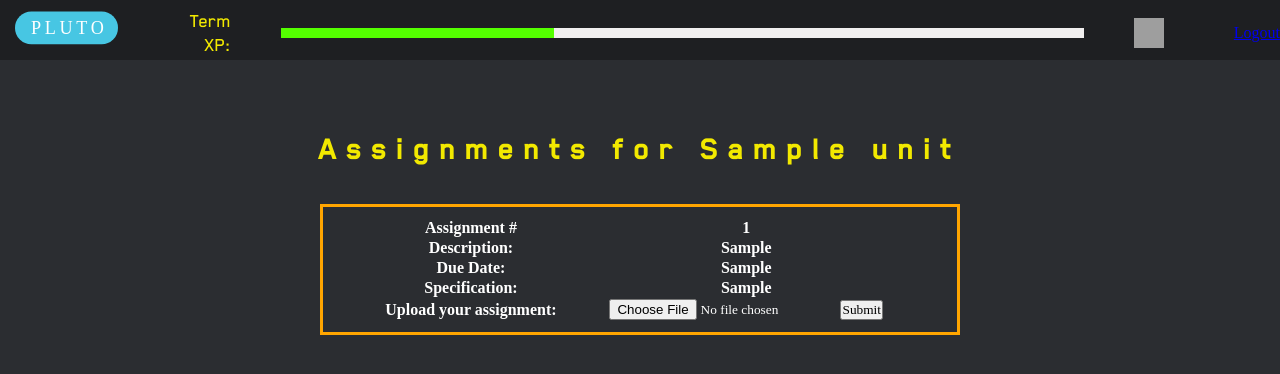
After one commit to Wade-CQU/DevProject, a PHP site: page /php/assigment.php?unitId=1 in a window 1280 px wide. The commit adds this page. Shown: the top 374 px of the page. Run offline with PHP 8.4, Linux system fonts and the light colour scheme; the visitor is signed in with stand-in values (Sample User, id 1); tables that the repository leaves empty or names only in its code hold one stand-in row (values such as "Sample post"); lists and menus that the app fills with data are empty; grey boxes are pictures that could not be loaded.

```diff
--- a/login.php
+++ b/login.php
@@ -132,7 +132,7 @@ if($_SERVER["REQUEST_METHOD"] == "POST"){
             <div class="centre-button">
                 <input type="submit" class="btn btn-primary" value="Login">
             </div>
-        </div>
+    </div>
         <p>DEV USE ONLY - <a href="php/register.php">register account</a>.</p>
   </form>
 
--- /dev/null
+++ b/php/assigment.php
@@ -0,0 +1,109 @@
+<?php
+
+//TODO See list of files uploaded
+//TODO Be able to delete files
+//TODO See box to upload files
+//TODO Show mark after it's been graded
+//TODO PHP countdown for due date - date_diff()
+//TODO Upload multiple files - https://www.tutorialspoint.com/how-to-upload-multiple-files-and-store-them-in-a-folder-with-php
+
+include("session.php");
+include("dbConnect.php");
+
+$unitId = $_GET['unitId'];
+$count = 0;
+$sql = "SELECT id, unitId, due, total, discription, specification FROM assignments WHERE unitId = ?";
+$stmt = $dbh->prepare($sql);
+$stmt->bind_param("i", $unitId);
+$stmt->execute();
+$result = $stmt->get_result();
+$stmt->close();
+
+$sqlUnit = "SELECT id, code, name, termCode FROM unit where id = ?";
+$stmt = $dbh->prepare($sqlUnit);
+$stmt->bind_param("i", $unitId);
+$stmt->execute();
+$resultUnit = $stmt->get_result();
+$unit = $resultUnit->fetch_assoc();
+$stmt->close();
+
+?>
+
+<!DOCTYPE html>
+<html lang="en">
+    <head>
+        <meta charset="UTF-8">
+        <meta name="viewport" content="width=device-width, initial-scale=1.0">
+        <link href="/devproject/css/default.css" rel="stylesheet" />
+        <link href="/devproject/css/term.css" rel="stylesheet" />
+        <title></title>
+    </head>
+    <body>
+        <?php require("header.php"); ?>
+
+        <h1>Assignments for <?php echo $unit['name']; ?></h1>
+        <br><br>
+
+        <?php
+        while($assignment = $result->fetch_assoc()){
+            $count++;
+
+
+        ?>
+
+            <div class="centre">
+                <table class="centre-allign" style="color:white">
+                    <tr>
+                        <th>Assignment #</th>
+                        <th><?php echo $count; ?></th>
+                    </tr>
+                    <tr>
+                        <th>Description: </th>
+                        <th><?php echo $assignment['discription']; ?></th>
+                    </tr>
+                    <tr>
+                        <th>Due Date: </th>
+                        <th><?php echo $assignment['due']; ?></th>
+                    </tr>
+                    <tr>
+                        <th>Specification: </th>
+                        <th><?php echo $assignment['specification']; ?></th>
+                    </tr>
+                    <tr>
+                        <th>Upload your assignment:</th>
+                        <th>
+                            <form action="upload.php" method="post" enctype="multipart/form-data">
+                                <input type="file" name="fileToUpload" id="fileToUpload">
+                                <input type="submit" value="Submit" name="submit">
+                            </form>
+                        </th>
+                    </tr>
+                </table>
+            </div>
+
+        <?php } ?>
+
+    </body>
+
+</html>
+
+<style>
+.centre{
+  margin: auto;
+  width: 50%;
+  border: 3px solid orange;
+  padding: 10px;
+}
+
+.centre-allign{
+  margin: auto;
+  width: 90%;
+}
+
+.th {
+  padding: 10px;
+  border-bottom: 2px solid #8ebf42;
+  text-align: center;
+}
+
+</style>
--- a/php/header.php
+++ b/php/header.php
@@ -1,12 +1,12 @@
 <header>
-  <a href="term.php">
-    <img class="nav-logo" src="assets/Logo.svg" alt="Pluto logo" onclick="document.location = '';">
+  <a href="/devproject/term.php">
+    <img class="nav-logo" src="/devproject/assets/Logo.svg" alt="Pluto logo" onclick="document.location = '';">
   </a>
     <div class="term-xp-label">Term XP:</div>
     <div class="term-xp-bar">
         <div class="term-xp-progress"></div>
     </div>
-    <a href="profilePage.php"><img class="profile-icon" src="https://cdn-icons-png.flaticon.com/512/64/64572.png"></a>
+    <a href="/devproject/profilePage.php"><img class="profile-icon" src="https://cdn-icons-png.flaticon.com/512/64/64572.png"></a>
     <a href="/devproject/php/logout.php">Logout</a>
 </header>
 <div class="divider"></div>
```
Also changed, not shown: php/upload.php (added, +63 -0 lines), unit.php (+21 -1 lines).
